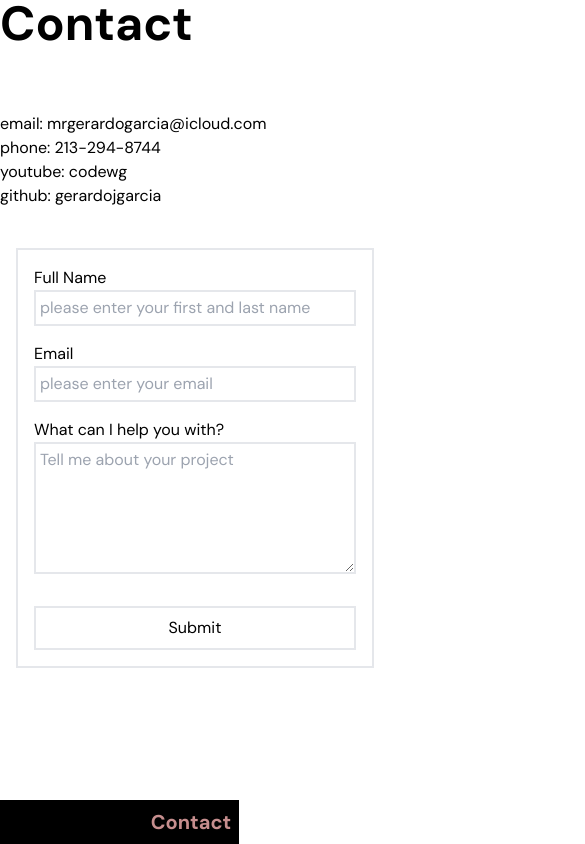
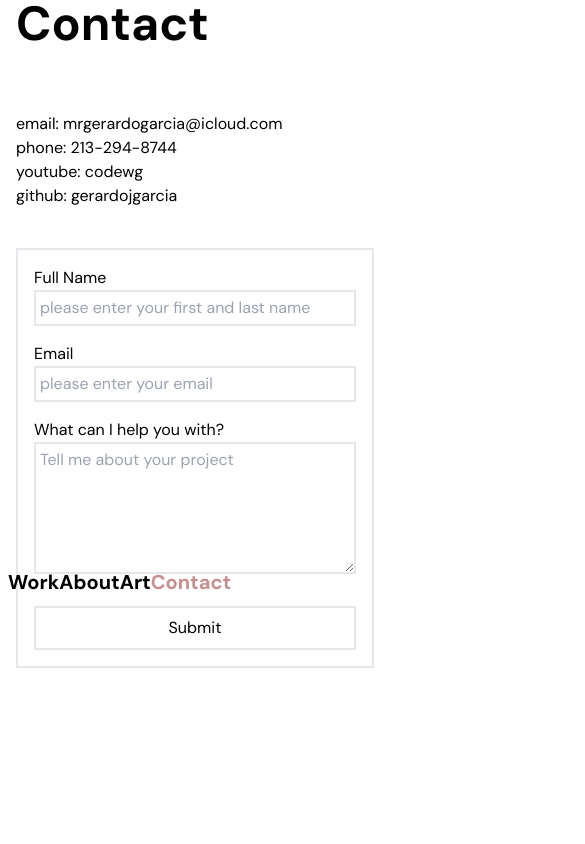
Before and after one commit to gerardojgarcia/gg_portfolio_24, a Nuxt app: page /contact in a window 390 px wide. Shown: the top 844 px of the page, 585 px wide, since content can reach past the window. Built offline with nearby package versions, Linux system fonts and the light colour scheme.

Commit message:
updated responive styles

```diff
--- a/components/TheNave.vue
+++ b/components/TheNave.vue
@@ -1,7 +1,7 @@
 <script setup></script>
 <template>
   <div class="absolute navigation-container">
-    <nav class="lg:space-x-6 dark:text-white bg-black p-2 text-xl font-bold">
+    <nav class="lg:space-x-6 dark:text-white dark:bg-black p-2 text-xl font-bold">
       <NuxtLink class="nav-link" to="/">Work</NuxtLink>
       <NuxtLink class="nav-link" to="/about">About</NuxtLink>
       <NuxtLink class="nav-link" to="/art/collection">Art</NuxtLink>
@@ -30,7 +30,7 @@
 
 @media screen and (max-width: 600px) {
   .navigation-container {
-    margin-top: 50rem;
+    margin-top: 35rem;
     margin-left: 0rem;
   }
 } ;
--- a/components/TheProjectCarousel.vue
+++ b/components/TheProjectCarousel.vue
@@ -69,7 +69,7 @@ function scrollRight() {
   <section class="flex flex-col">
     <!--Project Carousel-->
     <div
-      class="project-carousel flex flex items-center translate-y-16 min-h-xl space-x-8 overflow-x-scroll px-16 py-8 scroll-smooth"
+      class="project-carousel flex items-center translate-y-16 min-h-xl space-x-8 overflow-x-scroll px-4 md:px-16 py-8 scroll-smooth"
     >
       <!--Project Card-->
       <a
--- a/components/TheTagline.vue
+++ b/components/TheTagline.vue
@@ -1,11 +1,15 @@
 <script setup></script>
 <template>
   <div class="absolute pt-6 pl-24 flex dark:text-white">
-    <p>I am a Frontend Developer based in East Los Angeles, California.</p>
-    <p>
+    <p class="hidden md:block">
+      I am a Frontend Developer based in East Los Angeles, California.
+    </p>
+    <p class="hidden md:block">
       I leverage the power of Nuxtjs and Vue to create captivating and high performing
       websites.
     </p>
-    <NuxtLink to="contact" class="ml-2 hover:text-red-200 font-bold">Let's work together! </NuxtLink>
+    <NuxtLink to="contact" class="ml-2 hover:text-red-200 font-bold"
+      >Let's work together!
+    </NuxtLink>
   </div>
 </template>
--- a/layouts/default.vue
+++ b/layouts/default.vue
@@ -1,6 +1,6 @@
 <script setup></script>
 <template>
-  <div class="dark:bg-black h-screen overflow-hidden relative flex flex-col">
+  <div class="dark:bg-black h-screen med:overflow-hidden relative flex flex-col">
     <slot />
     <TheHero />
     <TheNave />
--- a/pages/art/collection.vue
+++ b/pages/art/collection.vue
@@ -52,7 +52,7 @@ const collection = ref([
   {
     id: 8,
     title: "Nude #1",
-    image: "/art/nude_woman.jpg",
+    image: "/art/nude_woman.webp",
     link: "/art/woman-1",
     alt: "Nude #1",
   },
--- a/pages/art/jim-burgers.vue
+++ b/pages/art/jim-burgers.vue
@@ -2,7 +2,7 @@
 const art = ref({
   id: 1,
   title: "Maravilla Handball Court",
-  image: "/art/maravilla.png",
+  image: "/art/maravilla.webp",
   link: "/art/maravilla-handball-court",
 });
 </script>
--- a/pages/contact.vue
+++ b/pages/contact.vue
@@ -1,7 +1,7 @@
 <script setup></script>
 <template>
   <div class="flex flex-col md:flex-row dark:text-white">
-    <div class="md:w-1/3 flex flex-col text-left md:pl-40 justify-center">
+    <div class="md:w-1/3 flex flex-col px-4 text-left md:pl-40 justify-center">
       <h1 class="text-5xl dark:text-white font-bold mb-16">Contact</h1>
       <p>email: mrgerardogarcia@icloud.com</p>
       <p>phone: 213-294-8744</p>
```
Also changed, not shown: package.json (+10 -10 lines), 1 other file (tests, documents, lock files or other folders).
